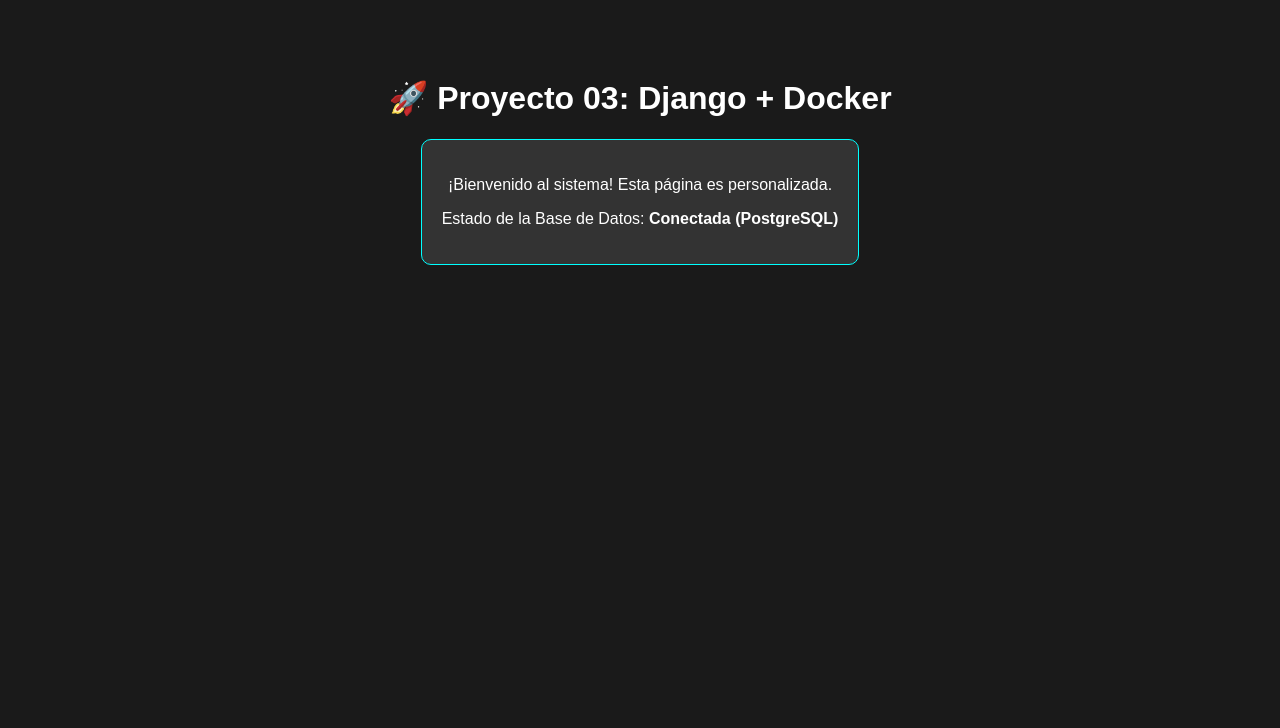
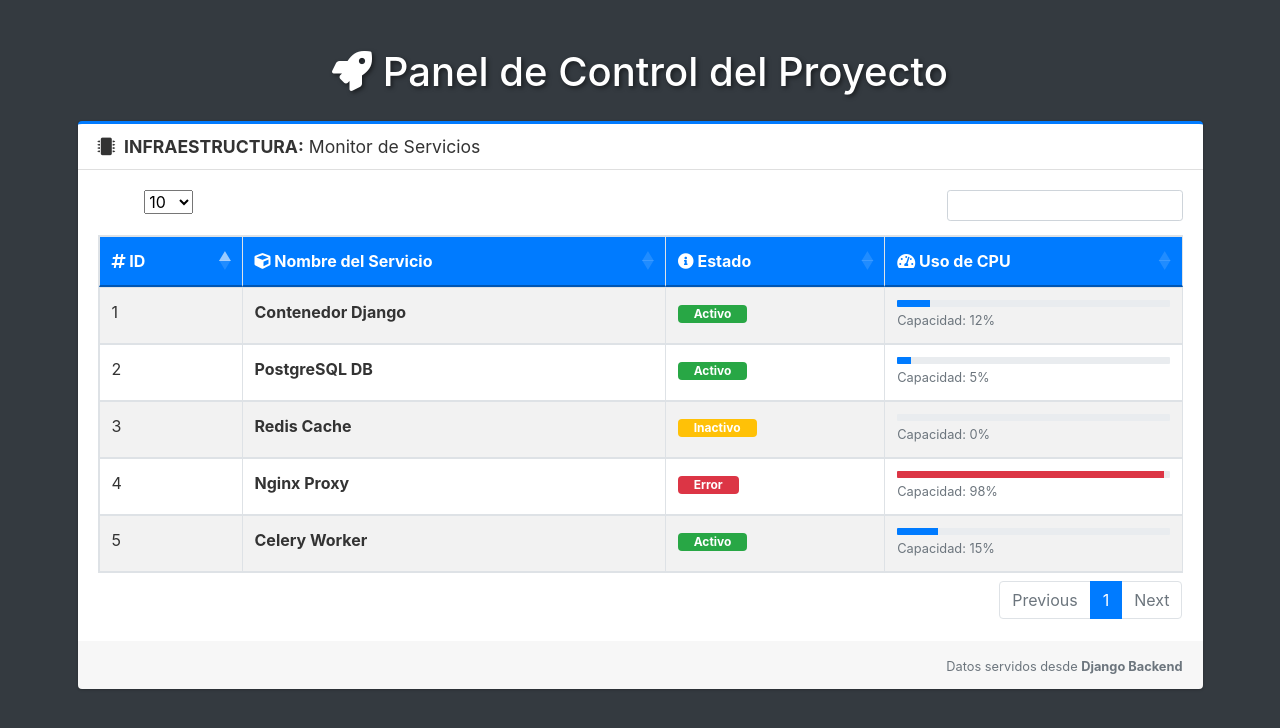
Before and after one commit to scrafet/django-postgres-docker-setup, a Django app: page / in a window 1280 px wide. Shown: the top 728 px of the page. Run offline with Django 5.2, Linux system fonts and the light colour scheme; some libraries are stand-ins or nearby versions.

Commit message:
UI Final: Dashboard con DataTables, cabeceras estilizadas e iconos

```diff
--- a/app/core/views.py
+++ b/app/core/views.py
@@ -1,5 +1,15 @@
 from django.shortcuts import render
 
-# Create your views here.
 def home(request):
-    return render(request, 'inicio.html')
+    # Esta es la "fuente de datos" manual (Pythonic way sin DB por ahora)
+    datos_servicios = [
+        {"id": 1, "nombre": "Contenedor Django", "estado": "Activo", "uso_cpu": "12%"},
+        {"id": 2, "nombre": "PostgreSQL DB", "estado": "Activo", "uso_cpu": "5%"},
+        {"id": 3, "nombre": "Redis Cache", "estado": "Inactivo", "uso_cpu": "0%"},
+        {"id": 4, "nombre": "Nginx Proxy", "estado": "Error", "uso_cpu": "98%"},
+        {"id": 5, "nombre": "Celery Worker", "estado": "Activo", "uso_cpu": "15%"},
+    ]
+
+    # El tercer argumento {'servicios': datos_servicios} es el "contexto"
+    # que viaja hacia el HTML
+    return render(request, 'inicio.html', {'servicios': datos_servicios})
--- a/app/templates/inicio.html
+++ b/app/templates/inicio.html
@@ -1,33 +1,122 @@
+{% load static %}
 <!DOCTYPE html>
-<html>
+<html lang="es">
 
 <head>
-    <title>Mi Dashboard Pro</title>
+    <meta charset="UTF-8">
+    <title>Dashboard DataTables</title>
+    <link rel="stylesheet" href="https://cdn.jsdelivr.net/npm/admin-lte@3.2/dist/css/adminlte.min.css">
+    <link rel="stylesheet" href="https://cdn.datatables.net/1.13.7/css/dataTables.bootstrap4.min.css">
+    <link rel="stylesheet" href="https://cdnjs.cloudflare.com/ajax/libs/font-awesome/5.15.4/css/all.min.css">
+
     <style>
-        body {
-            font-family: sans-serif;
-            background: #1a1a1a;
-            color: white;
-            text-align: center;
-            padding-top: 50px;
+        /* Estilos para que el contenido sea legible */
+        #miTabla tbody tr {
+            color: #333 !important;
+            background-color: #ffffff !important;
         }
 
-        .card {
-            background: #333;
-            padding: 20px;
-            border-radius: 10px;
-            display: inline-block;
-            border: 1px solid cyan;
+        /* Estilo para la cabecera de la tabla */
+        #miTabla thead th {
+            background-color: #007bff;
+            color: white;
+            border-bottom: 2px solid #0056b3;
+        }
+
+        .progress {
+            margin-bottom: 0;
+            background-color: #e9ecef;
+        }
+
+        .main-header-title {
+            color: white;
+            text-shadow: 2px 2px 4px rgba(0, 0, 0, 0.5);
+            margin-bottom: 25px;
         }
     </style>
 </head>
 
-<body>
-    <h1>🚀 Proyecto 03: Django + Docker</h1>
-    <div class="card">
-        <p>¡Bienvenido al sistema! Esta página es personalizada.</p>
-        <p>Estado de la Base de Datos: <b>Conectada (PostgreSQL)</b></p>
+<body class="bg-dark">
+    <div class="container mt-5">
+        <h1 class="text-center main-header-title">
+            <i class="fas fa-rocket"></i> Panel de Control del Proyecto
+        </h1>
+
+        <div class="card card-primary card-outline">
+            <div class="card-header">
+                <h3 class="card-title" style="color: #333;">
+                    <i class="fas fa-microchip mr-1"></i>
+                    <strong>INFRAESTRUCTURA:</strong> Monitor de Servicios
+                </h3>
+            </div>
+
+            <div class="card-body">
+                <table id="miTabla" class="table table-bordered table-striped w-100">
+                    <thead>
+                        <tr>
+                            <th><i class="fas fa-hashtag"></i> ID</th>
+                            <th><i class="fas fa-cube"></i> Nombre del Servicio</th>
+                            <th><i class="fas fa-info-circle"></i> Estado</th>
+                            <th><i class="fas fa-tachometer-alt"></i> Uso de CPU</th>
+                        </tr>
+                    </thead>
+                    <tbody>
+                        {% for s in servicios %}
+                        <tr>
+                            <td>{{ s.id }}</td>
+                            <td><strong>{{ s.nombre }}</strong></td>
+                            <td>
+                                {% if s.estado == "Activo" %}
+                                <span class="badge badge-success px-3">Activo</span>
+                                {% elif s.estado == "Error" %}
+                                <span class="badge badge-danger px-3">Error</span>
+                                {% else %}
+                                <span class="badge badge-warning text-white px-3">{{ s.estado }}</span>
+                                {% endif %}
+                            </td>
+                            <td>
+                                <div class="progress progress-xs">
+                                    <div class="progress-bar {% if '9' in s.uso_cpu %}bg-danger{% else %}bg-primary{% endif %}"
+                                        style="width: {{ s.uso_cpu }}"></div>
+                                </div>
+                                <small class="text-muted">Capacidad: {{ s.uso_cpu }}</small>
+                            </td>
+                        </tr>
+                        {% empty %}
+                        <tr>
+                            <td colspan="4" class="text-center">No se encontraron datos en Python.</td>
+                        </tr>
+                        {% endfor %}
+                    </tbody>
+                </table>
+            </div>
+            <div class="card-footer text-muted text-right">
+                <small>Datos servidos desde <strong>Django Backend</strong></small>
+            </div>
+        </div>
     </div>
+
+    <script src="https://code.jquery.com/jquery-3.7.0.js"></script>
+    <script src="https://cdn.jsdelivr.net/npm/bootstrap@4.6.2/dist/js/bootstrap.bundle.min.js"></script>
+    <script src="https://cdn.datatables.net/1.13.7/js/jquery.dataTables.min.js"></script>
+    <script src="https://cdn.datatables.net/1.13.7/js/dataTables.bootstrap4.min.js"></script>
+
+    <script>
+        $(document).ready(function () {
+            $('#miTabla').DataTable({
+                "paging": true,
+                "lengthChange": true,
+                "searching": true,
+                "ordering": true,
+                "info": true,
+                "autoWidth": false,
+                "responsive": true,
+                "language": {
+                    "url": "//cdn.datatables.net/plug-ins/1.13.7/i18n/es-ES.json"
+                }
+            });
+        });
+    </script>
 </body>
 
 </html>
```
